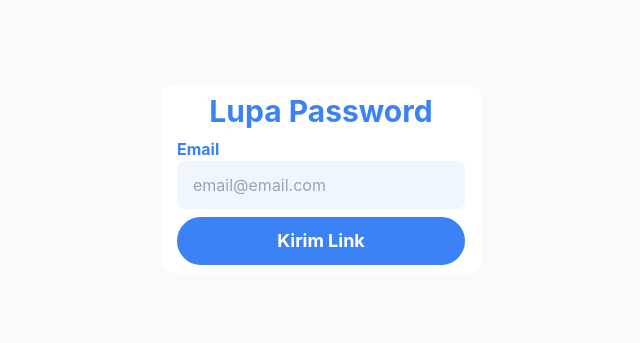
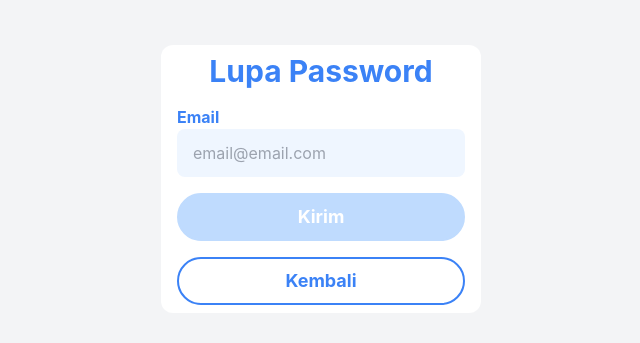
Before and after one commit to Rezananda/clocker, a React (Create React App) app: page /forget-password in a window 1280 px wide. Shown: the part 221-564 px from the top of the page, without its empty margins (319-959 px from the left). Built offline with nearby package versions, Linux system fonts and the light colour scheme; no server answers.

Commit message:
Add Forgot Password

```diff
--- a/src/components/Button/ButtonLink/ButtonLink.js
+++ b/src/components/Button/ButtonLink/ButtonLink.js
@@ -2,7 +2,7 @@ import React from 'react'
 
 const ButtonLink = ({newProps, linkTo, label}) => {
   return (
-    <button onClick={linkTo} className={`mb-4 text-blue-600 underline underline-offset-2 hover:text-blue-700 ${newProps}`}>{label}</button>
+    <button onClick={linkTo} className={`text-blue-600 underline underline-offset-2 hover:text-blue-700 ${newProps}`}>{label}</button>
   )
 }
 
--- a/src/pages/ForgetPassword/ForgetPassword.js
+++ b/src/pages/ForgetPassword/ForgetPassword.js
@@ -1,32 +1,63 @@
-import React, { useState } from 'react'
-import ButtonFill from '../../components/Button/ButtonFill/ButtonFill'
-import Input from '../../components/Input/Input'
-import LabelTypography from '../../components/Typography/LabelTypography'
-import LargeTypography from '../../components/Typography/LargeTypography'
+import { sendPasswordResetEmail } from 'firebase/auth'
+import React, { useReducer, useState } from 'react'
+import SpinnerLoading from '../../components/SpinnerLoading/SpinnerLoading'
+import { auth } from '../../utils/Firebase/Firebase'
+import InputData from './InputData/InputData'
+import ResultReset from './ResultReset/ResultReset'
+import validator from 'validator'
+
+const initialState = {
+    email: "",
+    step: 1,
+    initialize: false
+}
+
+const reducer = (state, action) => {
+    switch (action.type) {
+        case 'HANDLE EMAIL':
+            return {...state, email: action.payload}
+        case 'HANDLE STEP' :
+            return {...state, step: state.step + 1}
+        case 'HANDLE INITIALIZE':
+            return {...state, initialize: action.payload}
+        default:
+            break;
+    }
+}
 
 const ForgetPassword = () => {
-    const [email, setEmail] = useState('')
+    const [state, dispatch] = useReducer(reducer, initialState)
+
+    const validateForm = () => {
+        return validator.isEmpty(state.email) || !validator.isEmail(state.email)
+      }
+
+    function handleStep(statusStep){
+        if(statusStep === "next"){
+            dispatch({type: 'HANDLE STEP'})
+        }else{
+            console.log('error step')
+        }
+    }
+
+    const handleEmailReset = () => {
+        dispatch({type: 'HANDLE INITIALIZE', payload: true})
+        sendPasswordResetEmail(auth, state.email).then(() => {
+            dispatch({type: 'HANDLE INITIALIZE', payload: false})
+            handleStep('next')
+        })
+    }
   return (
-    <div>
-        <div className='flex justify-center min-h-screen bg-gray-50 md:items-center'>
-            <div className='flex flex-col py-2 py-2 bg-white px-4 gap-2 rounded-xl w-full md:w-1/4'>
-                <LargeTypography textValue="Lupa Password" additionalClass="flex justify-center"/>
-                {/* {state.alert&&
-                    <Alert
-                    additionalClass="mt-2 mb-2"
-                    color="yellow"
-                    icon={<svg xmlns="http://www.w3.org/2000/svg" className="h-7 w-7 text-yellow-500" viewBox="0 0 20 20" fill="currentColor"><path fillRule="evenodd" d="M18 10a8 8 0 11-16 0 8 8 0 0116 0zm-7-4a1 1 0 11-2 0 1 1 0 012 0zM9 9a1 1 0 000 2v3a1 1 0 001 1h1a1 1 0 100-2v-3a1 1 0 00-1-1H9z" clipRule="evenodd" /></svg>}
-                    text={state.alertMessage}
-                />} */}
-                <div>
-                    <LabelTypography textValue="Email"/>
-                    <Input handleChange={(e) => setEmail(e.target.value)} type="email" name="email" value={email} placeholder="email@email.com" additionalClass='focus:outline-none focus:ring-blue-500 focus:ring-2'/>
-                </div>
-
-                <ButtonFill additionalClass={"bg-blue-500 border-blue-500"} label={'Kirim Link'}/>
-            </div>
+    <>
+        <div className='flex justify-center min-h-screen bg-gray-100 md:items-center'>
+            {(state.step === 1)? <InputData dispatch={dispatch} email={state.email} handleEmailReset={handleEmailReset} validateForm={validateForm()}/> : (state.step === 2)? <ResultReset/> : ""}
         </div>
-    </div>
+        {state.initialize ?
+        <SpinnerLoading/>
+        :
+        null
+        }
+    </>
   )
 }
 
--- /dev/null
+++ b/src/pages/ForgetPassword/InputData/InputData.js
@@ -0,0 +1,24 @@
+import React from 'react'
+import { useNavigate } from 'react-router-dom'
+import ButtonFill from '../../../components/Button/ButtonFill/ButtonFill'
+import ButtonOutline from '../../../components/Button/ButtonOutline/ButtonOutline'
+import Input from '../../../components/Input/Input'
+import LabelTypography from '../../../components/Typography/LabelTypography'
+import LargeTypography from '../../../components/Typography/LargeTypography'
+
+const InputData = ({dispatch, email, handleEmailReset, validateForm}) => {
+    const navigate = useNavigate()
+  return (
+    <div className='flex flex-col py-2 py-2 bg-white px-4 gap-4 rounded-xl w-full md:w-1/4'>
+        <LargeTypography textValue="Lupa Password" additionalClass="flex justify-center"/>
+        <div>
+            <LabelTypography textValue="Email"/>
+            <Input handleChange={(e) => dispatch({type: "HANDLE EMAIL", payload: e.target.value})} type="email" name="email" value={email} placeholder="email@email.com" additionalClass='focus:outline-none focus:ring-blue-500 focus:ring-2'/>
+        </div>
+        <ButtonFill disabled={validateForm} handleClick={handleEmailReset} additionalClass={validateForm ? 'bg-blue-200 border-blue-200' : "border-blue-500 bg-blue-500"} label={'Kirim'}/>
+        <ButtonOutline label={'Kembali'} handleClick={() => navigate(-1)} />
+    </div>
+  )
+}
+
+export default InputData
--- /dev/null
+++ b/src/pages/ForgetPassword/ResultReset/ResultReset.js
@@ -0,0 +1,25 @@
+import React from 'react'
+import { useNavigate } from 'react-router-dom'
+import ButtonOutline from '../../../components/Button/ButtonOutline/ButtonOutline'
+
+const ResultReset = () => {
+    const navigate = useNavigate()
+  return (
+    <div className='h-screen flex justify-center items-center px-4'>
+        <div className='p-4 bg-white items-center rounded-xl'>
+            <div className='flex justify-center mb-4'>
+                <svg xmlns="http://www.w3.org/2000/svg" className="h-20 w-20 text-blue-500" viewBox="0 0 20 20" fill="currentColor">
+                    <path fillRule="evenodd" d="M18 10a8 8 0 11-16 0 8 8 0 0116 0zm-7-4a1 1 0 11-2 0 1 1 0 012 0zM9 9a1 1 0 000 2v3a1 1 0 001 1h1a1 1 0 100-2v-3a1 1 0 00-1-1H9z" clipRule="evenodd" />
+                </svg>
+            </div>
+            <p className="text-center mb-4">Lakukan reset password pada link yang dikirim pada emailmu.</p>
+            <div className='border-t border-gray-150 mb-4'></div>
+            <div className='w-full'>
+                <ButtonOutline label={'Kembali'} handleClick={() => navigate('/login')}/>
+            </div>
+        </div>
+    </div>
+  )
+}
+
+export default ResultReset
--- a/src/pages/Login/Login.js
+++ b/src/pages/Login/Login.js
@@ -77,7 +77,7 @@ const Login = () => {
   return (
       <>
         <div className='flex justify-center min-h-screen bg-gray-50 md:items-center'>
-            <div className='flex flex-col py-2 py-2 bg-white px-4 gap-2 rounded-xl w-full md:w-1/4'>
+            <div className='flex flex-col py-2 py-2 bg-white px-4 gap-4 rounded-xl w-full md:w-1/4'>
                 <LargeTypography textValue="Login Clocker" additionalClass="flex justify-center"/>
                 {state.alert&&
                     <Alert
@@ -108,11 +108,9 @@ const Login = () => {
                     </div>
                 </div>
                 <ButtonFill disabled={validateForm()} additionalClass={validateForm() ? 'bg-blue-200 border-blue-200' : "bg-blue-500 border-blue-500"} handleClick={handleLogin} label="Login"/>
-                <div className='flex justify-center items-center'>
-                    <p>Belum punya akun? registrasi</p>&nbsp;
-                    <div className='flex items-center justify-center'>
-                        <ButtonLink linkTo={()=> navigate('/registration')} label="disini"/>
-                    </div>
+                <div className='flex justify-center'>
+                    <p>Belum punya akun? registrasi</p>
+                    <ButtonLink newProps={'ml-1'} linkTo={()=> navigate('/registration')} label="disini"/>
                 </div>
                 <div className='flex justify-center'>
                     <ButtonLink linkTo={()=> navigate('/forget-password')} label="Lupa password?"/>
```
Also changed, not shown: src/pages/Registration/Registration.js (+1 -9 lines).
